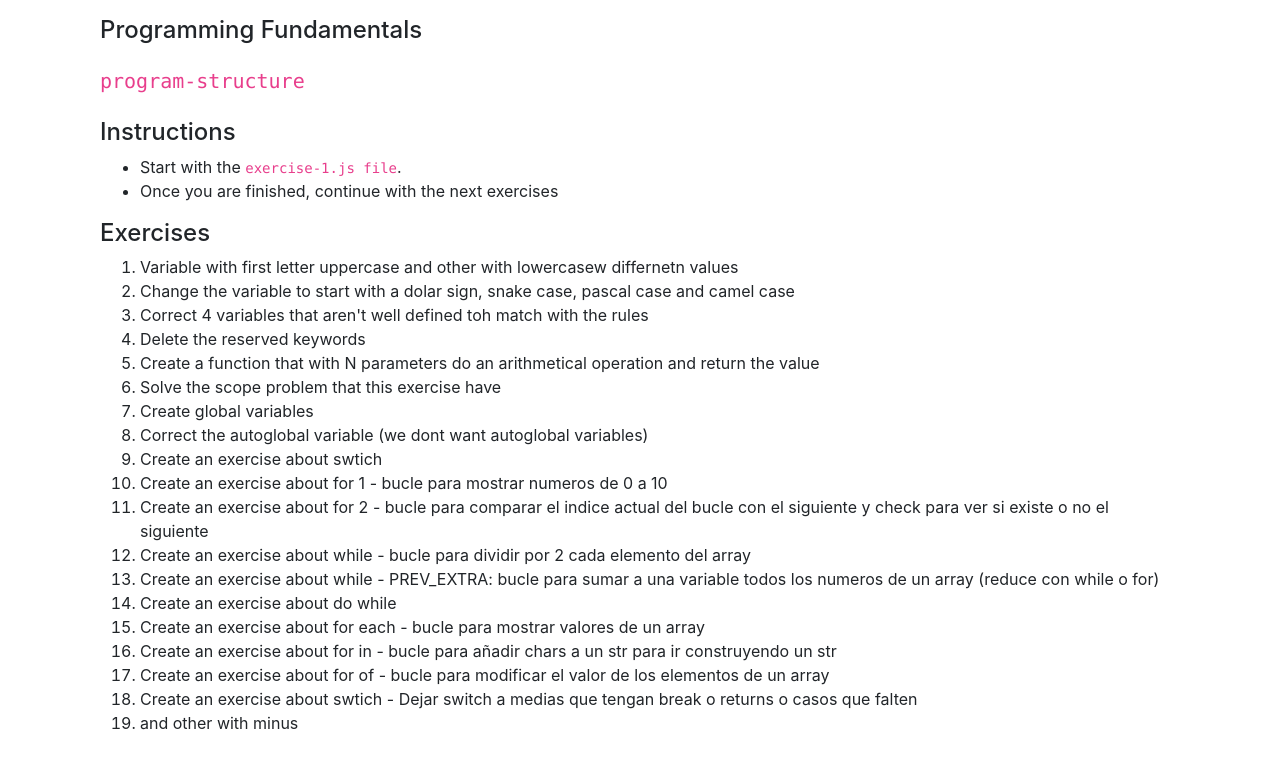
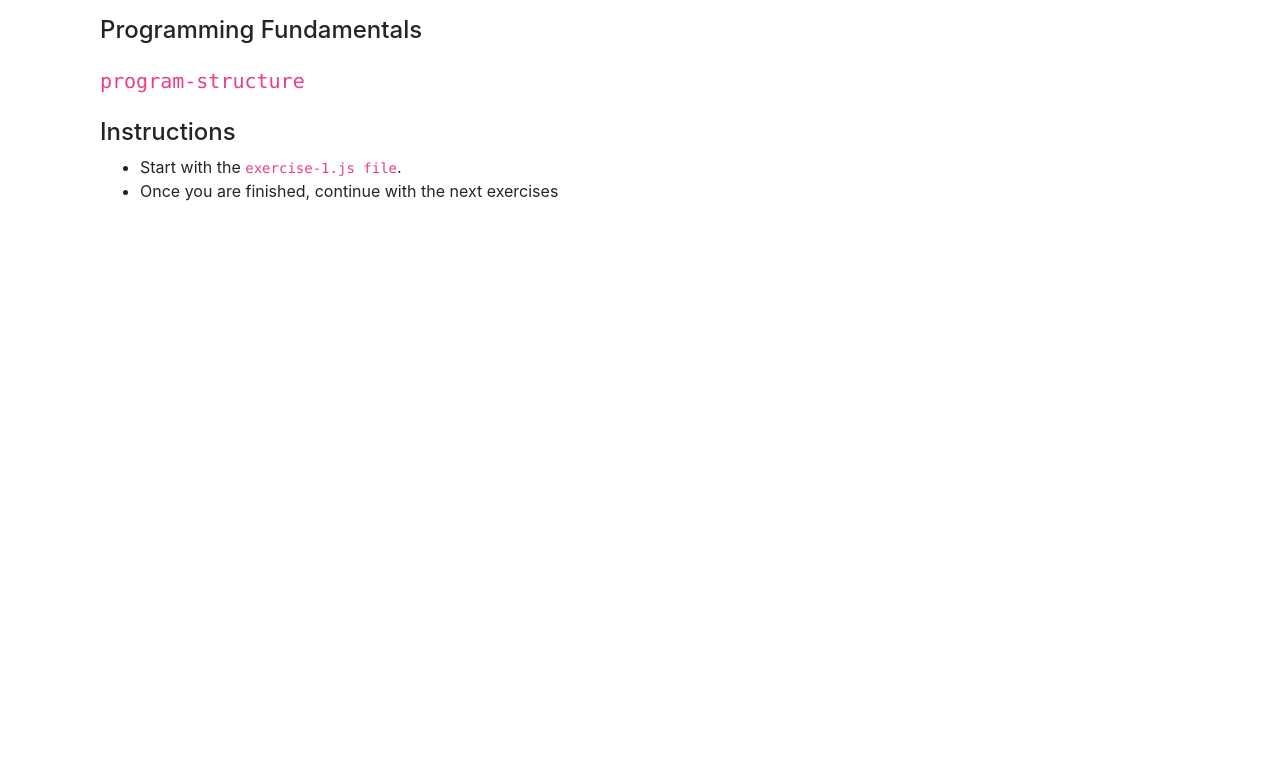
Before and after one commit to assembler-institute/programming-fundamentals-program-structure-pill, a website: page index.html in a window 1280 px wide. Drawn offline with nearby package versions, Linux system fonts and the light colour scheme.

Commit message:
remove exercise notes from index.html

```diff
--- a/index.html
+++ b/index.html
@@ -33,72 +33,6 @@
                             exercises
                         </li>
                     </ul>
-
-                    <h2 class="h4">Exercises</h2>
-                    <ol>
-                        <li>
-                            Variable with first letter uppercase and other with
-                            lowercasew differnetn values
-                        </li>
-                        <li>
-                            Change the variable to start with a dolar sign,
-                            snake case, pascal case and camel case
-                        </li>
-                        <li>
-                            Correct 4 variables that aren't well defined toh
-                            match with the rules
-                        </li>
-                        <li>Delete the reserved keywords</li>
-                        <li>
-                            Create a function that with N parameters do an
-                            arithmetical operation and return the value
-                        </li>
-                        <li>Solve the scope problem that this exercise have</li>
-                        <li>Create global variables</li>
-                        <li>
-                            Correct the autoglobal variable (we dont want
-                            autoglobal variables)
-                        </li>
-                        <li>Create an exercise about swtich</li>
-                        <li>
-                            Create an exercise about for 1 - bucle para mostrar
-                            numeros de 0 a 10
-                        </li>
-                        <li>
-                            Create an exercise about for 2 - bucle para comparar
-                            el indice actual del bucle con el siguiente y check
-                            para ver si existe o no el siguiente
-                        </li>
-                        <li>
-                            Create an exercise about while - bucle para dividir
-                            por 2 cada elemento del array
-                        </li>
-                        <li>
-                            Create an exercise about while - PREV_EXTRA: bucle
-                            para sumar a una variable todos los numeros de un
-                            array (reduce con while o for)
-                        </li>
-                        <li>Create an exercise about do while</li>
-                        <li>
-                            Create an exercise about for each - bucle para
-                            mostrar valores de un array
-                        </li>
-                        <li>
-                            Create an exercise about for in - bucle para añadir
-                            chars a un str para ir construyendo un str
-                        </li>
-                        <li>
-                            Create an exercise about for of - bucle para
-                            modificar el valor de los elementos de un array
-                        </li>
-                        <li>
-                            Create an exercise about swtich - Dejar switch a
-                            medias que tengan break o returns o casos que falten
-                        </li>
-                        <li>
-                            and other with minus
-                        </li>
-                    </ol>
                 </div>
             </div>
         </div>
```
